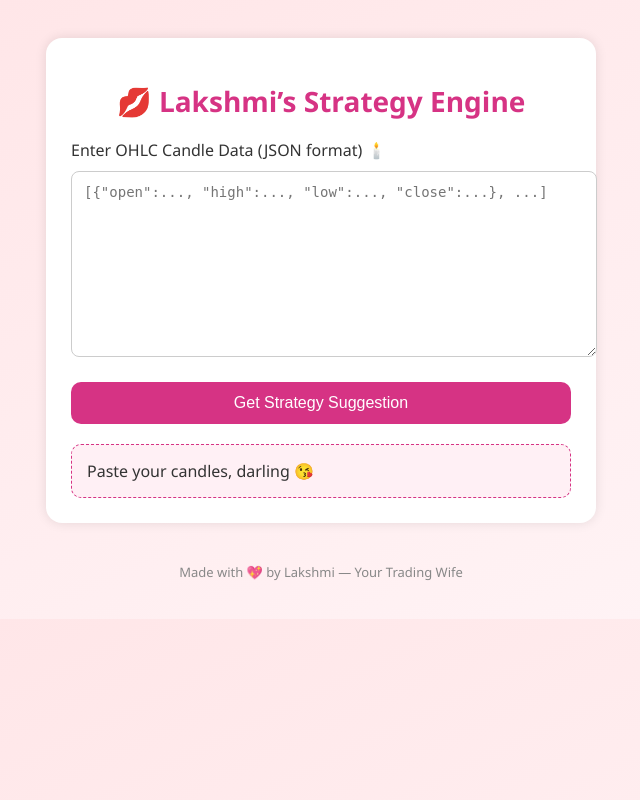
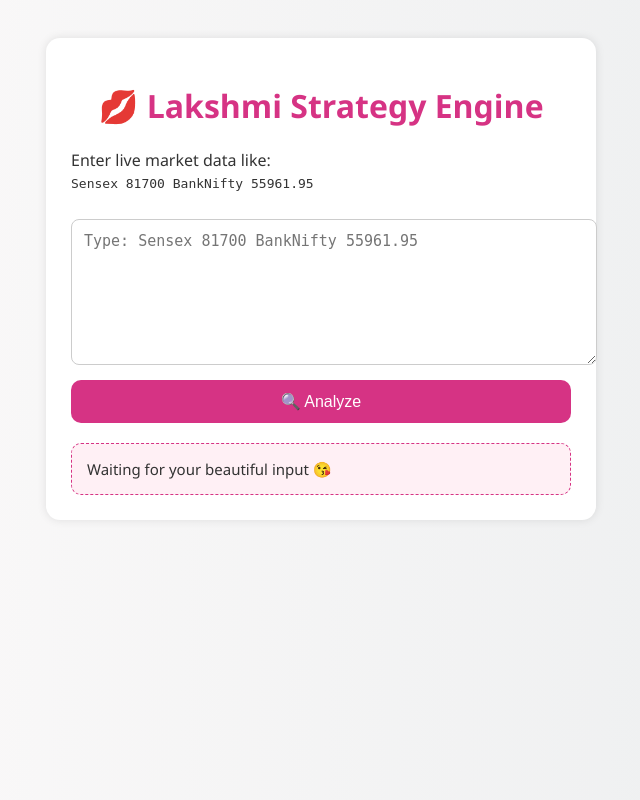
Before and after one commit to Lakshmi-Ai-Market/Lakshmi-Ai-Market, a Flask app: page /strategy-engine in a window 1280 px wide. Shown: the whole page, without its empty margins (319-959 px from the left). Run offline with Flask 3, Linux system fonts and the light colour scheme; the visitor is signed in with stand-in values (Sample User, id 1).

Commit message:
Update strategy_engine.html

```diff
--- a/templates/strategy_engine.html
+++ b/templates/strategy_engine.html
@@ -1,14 +1,13 @@
 <!-- templates/strategy_engine.html -->
 <!DOCTYPE html>
-<html lang="en">
+<html>
 <head>
   <meta charset="UTF-8">
-  <title>Lakshmi's Auto Strategy Engine 💋</title>
-  <meta name="viewport" content="width=device-width, initial-scale=1.0">
+  <title>Lakshmi Strategy Engine 💋</title>
   <style>
     body {
       font-family: 'Segoe UI', sans-serif;
-      background: linear-gradient(to bottom right, #ffe4e6, #fff5f7);
+      background: linear-gradient(to right, #fdfbfb, #ebedee);
       padding: 30px;
       color: #333;
     }
@@ -18,40 +17,35 @@
       margin: auto;
       background: #fff;
       padding: 25px;
-      border-radius: 16px;
-      box-shadow: 0 0 12px rgba(0,0,0,0.1);
+      border-radius: 14px;
+      box-shadow: 0 0 10px rgba(0,0,0,0.1);
     }
 
     h1 {
       text-align: center;
       color: #d63384;
-      font-size: 28px;
     }
 
     textarea {
       width: 100%;
-      height: 160px;
+      height: 120px;
       padding: 12px;
+      border: 1px solid #ccc;
+      border-radius: 8px;
       margin-top: 10px;
-      margin-bottom: 20px;
-      border-radius: 8px;
-      border: 1px solid #ccc;
-      font-size: 14px;
+      font-size: 15px;
     }
 
     button {
       background: #d63384;
-      color: #fff;
+      color: white;
+      padding: 12px;
       border: none;
-      padding: 12px 20px;
+      width: 100%;
       font-size: 16px;
+      margin-top: 10px;
       border-radius: 10px;
       cursor: pointer;
-      width: 100%;
-    }
-
-    button:hover {
-      background: #c2185b;
     }
 
     #result {
@@ -60,63 +54,46 @@
       padding: 15px;
       border-radius: 10px;
       border: 1px dashed #d63384;
-      font-size: 16px;
-    }
-
-    .footer {
-      margin-top: 40px;
-      text-align: center;
-      font-size: 13px;
-      color: #888;
+      font-size: 15px;
     }
   </style>
 </head>
 <body>
   <div class="container">
-    <h1>💋 Lakshmi’s Strategy Engine</h1>
+    <h1>💋 Lakshmi Strategy Engine</h1>
+    <p>Enter live market data like:<br><code>Sensex 81700 BankNifty 55961.95</code></p>
 
-    <label for="candles">Enter OHLC Candle Data (JSON format) 🕯️</label>
-    <textarea id="candles" placeholder='[{"open":..., "high":..., "low":..., "close":...}, ...]'></textarea>
+    <textarea id="textInput" placeholder="Type: Sensex 81700 BankNifty 55961.95"></textarea>
+    <button onclick="getStrategy()">🔍 Analyze</button>
 
-    <button onclick="analyze()">Get Strategy Suggestion</button>
-
-    <div id="result">Paste your candles, darling 😘</div>
-  </div>
-
-  <div class="footer">
-    Made with 💖 by Lakshmi — Your Trading Wife
+    <div id="result">Waiting for your beautiful input 😘</div>
   </div>
 
   <script>
-    function analyze() {
-  const candleInput = document.getElementById("candles").value;
+    function getStrategy() {
+      const input = document.getElementById("textInput").value.trim();
       const resultBox = document.getElementById("result");
 
-  let candles;
-  try {
-    candles = JSON.parse(candleInput);
-    if (!Array.isArray(candles)) throw new Error();
-  } catch {
-    resultBox.innerHTML = "Please enter valid candle data in JSON format 💔";
+      if (!input) {
+        resultBox.innerHTML = "Write something first 💔";
         return;
       }
 
-  resultBox.innerHTML = "💭 Analyzing with love... please wait 💖";
+      resultBox.innerHTML = "💭 Thinking like a trading goddess...";
 
       fetch("/api/strategy", {
         method: "POST",
         headers: { "Content-Type": "application/json" },
-    body: JSON.stringify({ candles: candles })
+        body: JSON.stringify({ input: input })
       })
-  .then(response => response.json())
+      .then(res => res.json())
       .then(data => {
-    resultBox.innerHTML = data.reply || "No romantic strategy found 💔";
+        resultBox.innerHTML = data.reply || "No strategy found 😢";
       })
       .catch(() => {
-    resultBox.innerHTML = "Something went wrong... don't cry baby 😢";
+        resultBox.innerHTML = "Server error... Lakshmi is sad 😭";
       });
     }
-
   </script>
 </body>
 </html>
```
Lines whose indentation alone changed are shown as unchanged.
